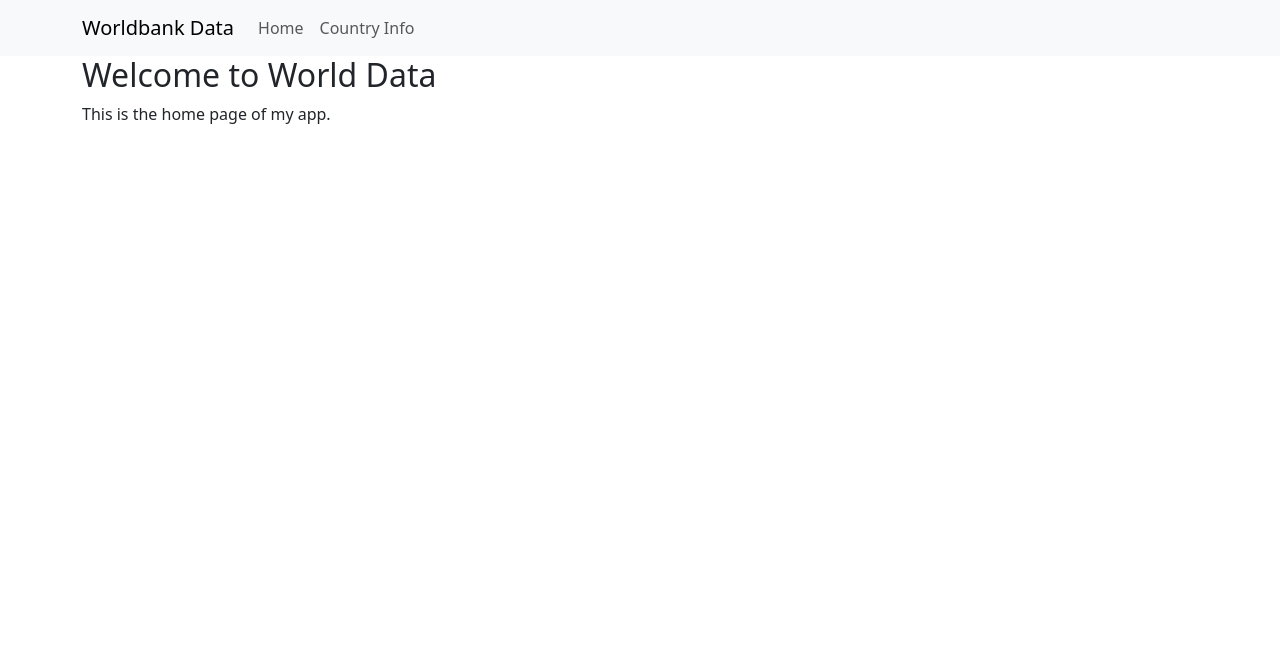
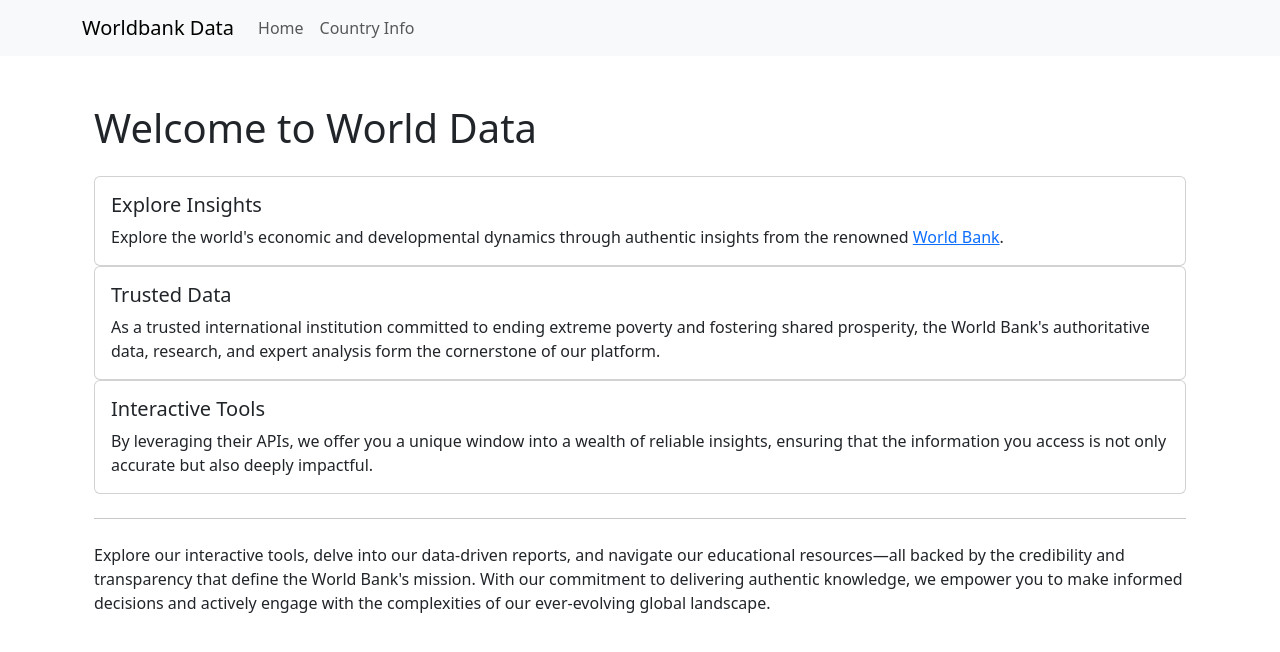
Before and after one commit to gaganmani90/worldbank-data-react-website, a React (Create React App) app: page / in a window 1280 px wide. Shown: the top 652 px of the page. Built offline with nearby package versions, Linux system fonts and the light colour scheme.

Commit message:
home page

```diff
--- a/src/App.tsx
+++ b/src/App.tsx
@@ -3,6 +3,7 @@ import './App.css';
 import { BrowserRouter as Router, Link, Route, Routes } from 'react-router-dom';
 import { Container, Navbar, Nav } from 'react-bootstrap';
 import { CountryInfoTable } from "./components/CountryInfoTable";
+import Home from "./pages/Home";
 
 function App() {
     return (
@@ -32,13 +33,5 @@ function App() {
     );
 }
 
-function Home() {
-    return (
-        <div>
-            <h2>Welcome to World Data</h2>
-            <p>This is the home page of my app.</p>
-        </div>
-    );
-}
 
 export default App;
--- /dev/null
+++ b/src/pages/Home.tsx
@@ -0,0 +1,38 @@
+import React from 'react';
+import { Container, Card } from 'react-bootstrap';
+
+const Home: React.FC = () => {
+    return (
+        <Container className="mt-5">
+            <h1 className="mb-4">Welcome to World Data</h1>
+            <Card>
+                <Card.Body>
+                    <Card.Title>Explore Insights</Card.Title>
+                    <Card.Text>
+                        Explore the world's economic and developmental dynamics through authentic insights from the renowned <a href="https://www.worldbank.org/" target="_blank" rel="noopener noreferrer">World Bank</a>.
+                    </Card.Text>
+                </Card.Body>
+            </Card>
+            <Card>
+                <Card.Body>
+                    <Card.Title>Trusted Data</Card.Title>
+                    <Card.Text>
+                        As a trusted international institution committed to ending extreme poverty and fostering shared prosperity, the World Bank's authoritative data, research, and expert analysis form the cornerstone of our platform.
+                    </Card.Text>
+                </Card.Body>
+            </Card>
+            <Card>
+                <Card.Body>
+                    <Card.Title>Interactive Tools</Card.Title>
+                    <Card.Text>
+                        By leveraging their APIs, we offer you a unique window into a wealth of reliable insights, ensuring that the information you access is not only accurate but also deeply impactful.
+                    </Card.Text>
+                </Card.Body>
+            </Card>
+            <hr className="my-4" />
+            <p>Explore our interactive tools, delve into our data-driven reports, and navigate our educational resources—all backed by the credibility and transparency that define the World Bank's mission. With our commitment to delivering authentic knowledge, we empower you to make informed decisions and actively engage with the complexities of our ever-evolving global landscape.</p>
+        </Container>
+    );
+};
+
+export default Home;
```
